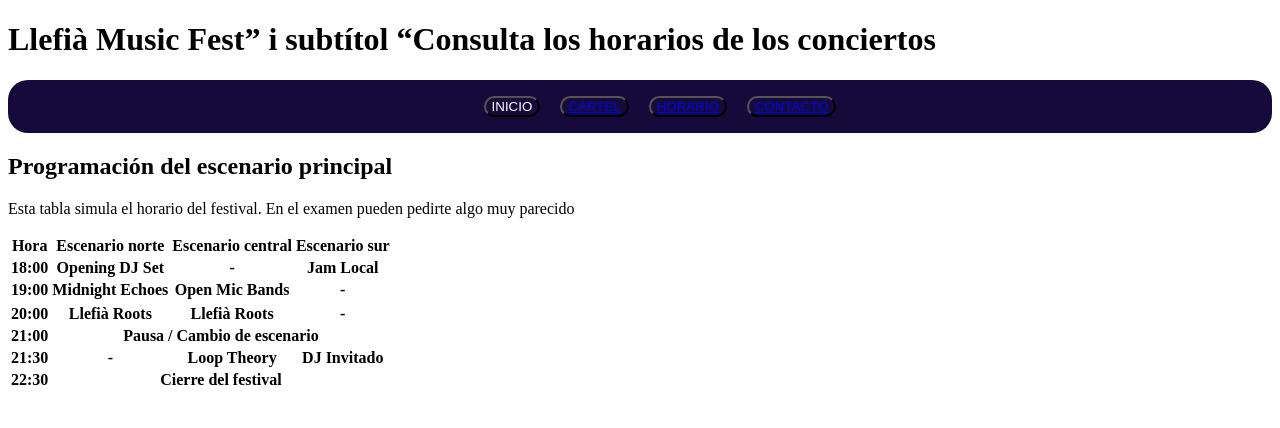
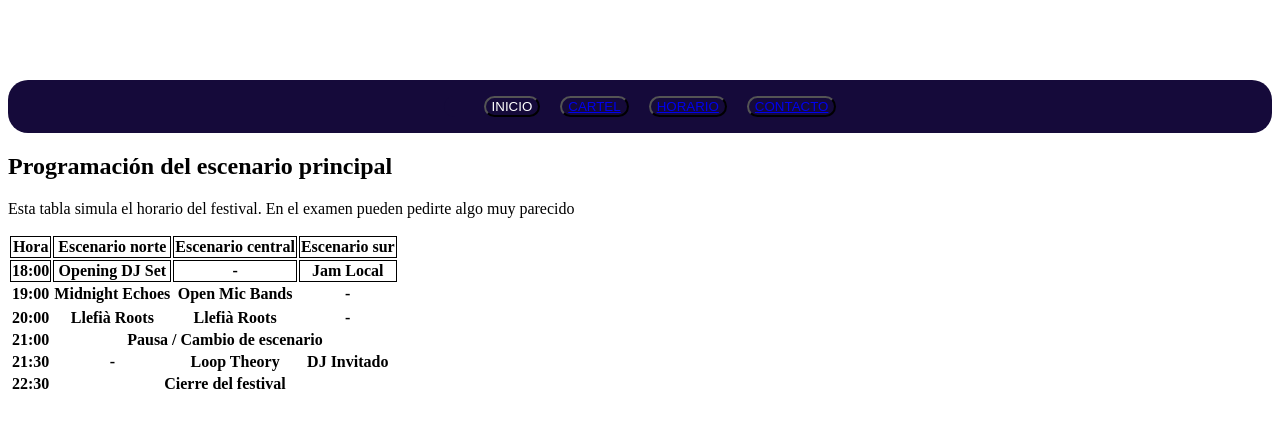
Before and after one commit to danielpuenteale/llefia-musicfest-puente1-puente2, a plain HTML site: page paginas/horario.html in a window 1280 px wide. Drawn offline with Linux system fonts and the light colour scheme; files that its build step writes are made by us from their sources.

Commit message:
adadsasda

```diff
--- a/estilos.css
+++ b/estilos.css
@@ -61,6 +61,5 @@ footer {
 }
 .borde {
   border: 1px solid;
-  padding: 10px;
   text-align: center;
 }
--- a/paginas/horario.html
+++ b/paginas/horario.html
@@ -7,7 +7,7 @@
     <link rel="stylesheet" href="estilos.css" />
   </head>
   <body>
-    <h1>
+    <h1 class="color">
       Llefià Music Fest” i subtítol “Consulta los horarios de los conciertos
     </h1>
     <nav class="centro nav boton">
@@ -33,21 +33,21 @@
       algo muy parecido
     </p>
     <table>
-      <thead class="borde">
-        <tr>
-          <th>Hora</th>
-          <th>Escenario norte</th>
-          <th>Escenario central</th>
-          <th>Escenario sur</th>
+      <thead>
+        <tr class="borde">
+          <th class="borde">Hora</th>
+          <th class="borde">Escenario norte</th>
+          <th class="borde">Escenario central</th>
+          <th class="borde">Escenario sur</th>
         </tr>
 
-        <tr>
-          <th>18:00</th>
-          <th>Opening DJ Set</th>
-          <th>-</th>
-          <th>Jam Local</th>
+        <tr class="borde">
+          <th class="borde">18:00</th>
+          <th class="borde">Opening DJ Set</th>
+          <th class="borde">-</th>
+          <th class="borde">Jam Local</th>
         </tr>
-        <tr>
+        <tr class="borde">
           <th>19:00</th>
           <th>Midnight Echoes</th>
           <th>Open Mic Bands</th>
```
Also changed, not shown: paginas/cartel.html (+1 -0 lines), paginas/contacto.html (+46 -9 lines).
